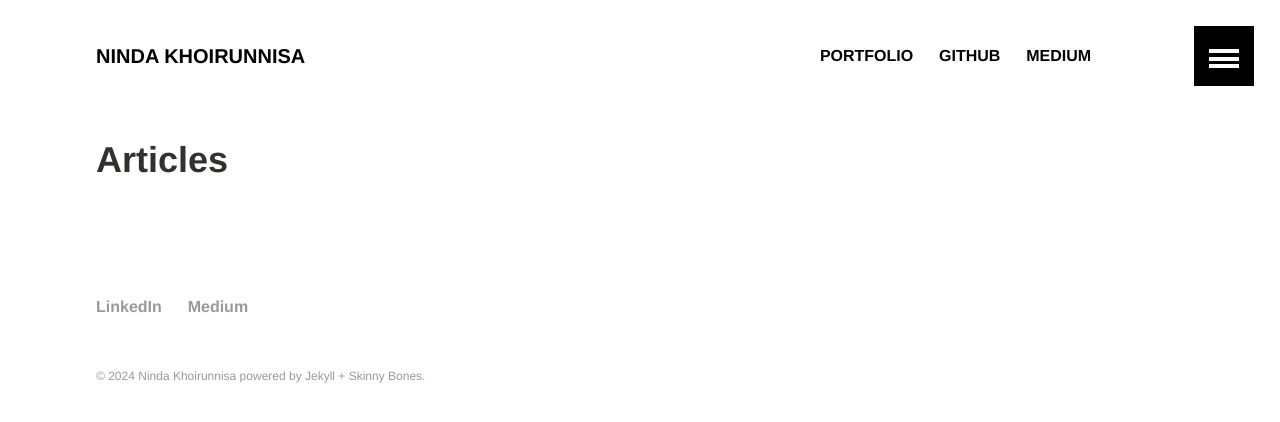
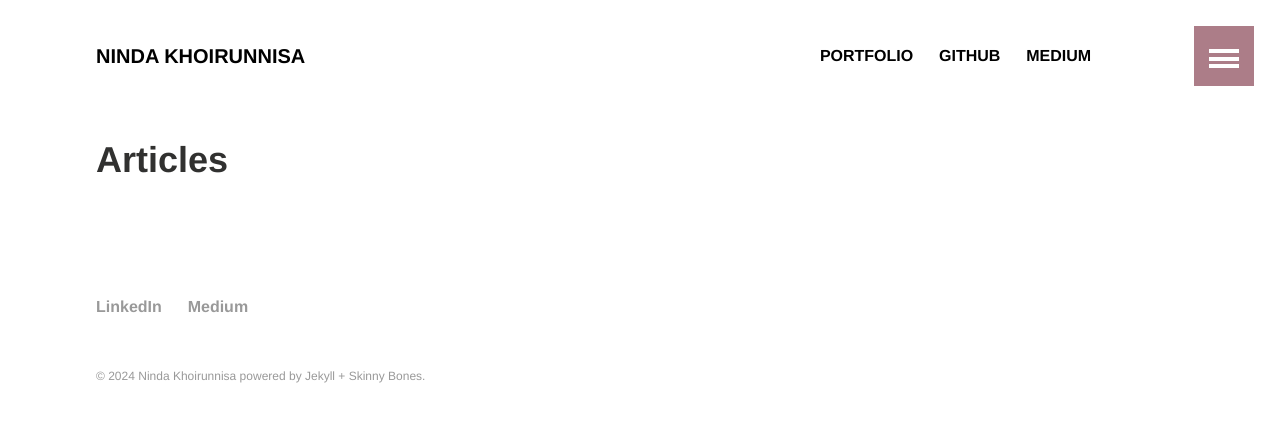
Before and after one commit to nindakhoirunnisa/nindakhoirunnisa.github.io, a Jekyll site: the page built from articles.md, in a window 1280 px wide. Shown: the top 422 px of the page. Built offline with Jekyll 4.4.1, drawn with Linux system fonts in a browser that asks for light colours.

Commit message:
edit layout

```diff
--- a/_config.yml
+++ b/_config.yml
@@ -33,7 +33,7 @@
     ad-client:
     ad-slot:
   bio: "Data, insight, and viz."
-  avatar: bio-photo.jpg # 160x160 px image for author byline
+  avatar: head22a.jpeg # 160x160 px image for author byline or bio-photo
   disqus-shortname:
 
 
--- a/_data/navigation.yml
+++ b/_data/navigation.yml
@@ -3,7 +3,7 @@
 - title: Portfolio
   url: /portofolio/
   excerpt: "Things I’ve previously worked on."
-  image: portofolio.PNG # change this
+  image: portfolio.png # change this
 
 
 - title: GitHub
--- a/_includes/hero.html
+++ b/_includes/hero.html
@@ -1,7 +1,7 @@
 <div class="wrapper-normal">
     <div class="header-home">
         <div>
-            <img class="selfie" alt="Mona" src="{{ site.url }}/images/head22.jpg">
+            <img class="selfie" alt="Mona" src="{{ site.url }}/images/head22a.jpeg">
         </div>
         <div class="social-links">
             <a class="social" href="https://www.linkedin.com/in/ninda-khoirunnisa-136225150/">
--- a/_sass/_badges.scss
+++ b/_sass/_badges.scss
@@ -56,7 +56,7 @@
 }
 
 .social:hover {
-    background: #FF55A3;
+    background: #DEB6AB;
 	color:white;
 	transition: none;
 }
--- a/_sass/_sliding-menu.scss
+++ b/_sass/_sliding-menu.scss
@@ -29,7 +29,7 @@
   display: block;
   width: $button-size * 2;
   height: $button-size * 2;
-  background: $primary-color;
+  background: #AC7D88;
   outline: 0;
   padding: 0;
   border: 2.5px solid transparent;
@@ -37,7 +37,7 @@
   z-index: 20;
   box-sizing: border-box;
   &:hover {
-    background: $black;
+    background: #85586F;
   }
   transition: $sliding-menu-animation;
   &.slide {
@@ -179,7 +179,7 @@
 .menu-screen {
   @include position(fixed, 0 0 0 0);
   visibility: hidden;
-  z-index: 4;
+  z-index: 2;
   &.is-visible {
     visibility: visible;
     &:hover {
--- a/_sass/_variables.scss
+++ b/_sass/_variables.scss
@@ -38,7 +38,7 @@
 $success-color               	: #2ecc71;
 $warning-color               	: #f1c40f;
 $danger-color                	: #e74c3c;
-$magenta-color                  : #6c4309;
+$magenta-color                  : #DEB6AB;
 $info-color                  	: #3498db;
 
 $table-border-color          	: $border-color;
@@ -50,7 +50,7 @@
 $table-stripe-color-hover    	: darken($table-stripe-color, 5);
 
 $facebook-color					      : #3b5998;
-$flickr-color					        : #ff0084;
+$flickr-color					        : #DEB6AB;
 $foursquare-color				      : #0cbadf;
 $google-plus-color				    : #dd4b39;
 $instagram-color				      : #4e433c;
@@ -82,7 +82,7 @@
    ========================================================================== */
 
 $sliding-menu-border-color	 	 : $black;
-$sliding-menu-background 		   : $black;
+$sliding-menu-background 		   : #C0A080;
 $sliding-menu-color 	 		     : $white;
 $sliding-menu-background-hover : $black;
 $sliding-menu-color-hover	 	   : $white;
```
Also changed, not shown: images/head22.jpg (deleted), images/portfolio-2.png (added), images/portfolio.png (added), 2 other files.
